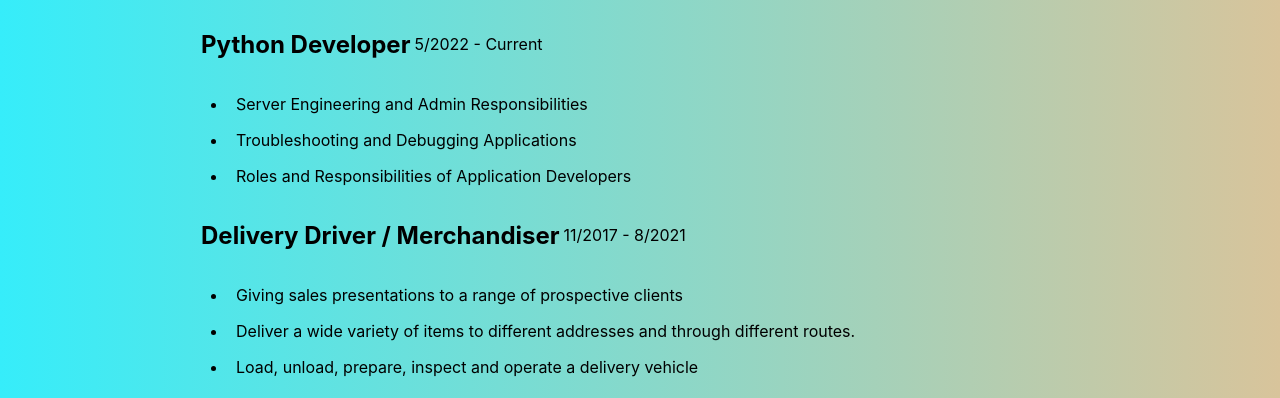
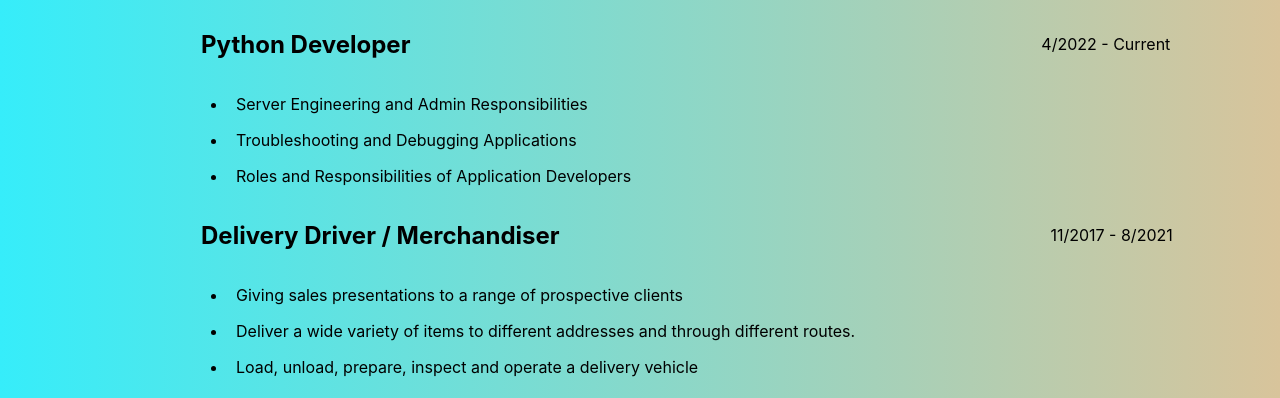
Before and after one commit to rejordon93/myFirstWebsite, a plain HTML site: page index.html in a window 1280 px wide. Shown: the part 204-602 px from the top of the page. Drawn offline with Linux system fonts and the light colour scheme.

Commit message:
Update index.html

```diff
--- a/index.html
+++ b/index.html
@@ -4,6 +4,7 @@
     <meta charset="UTF-8" />
     <meta http-equiv="X-UA-Compatible" content="IE=edge" />
     <meta name="viewport" content="width=device-width, initial-scale=1.0" />
+    <link rel="icon" href="./img/favicon_io (1)/favicon.ico" />
     <link rel="stylesheet" href="./app.css" />
     <title>Personal Website</title>
   </head>
@@ -20,13 +21,12 @@
         <h2>Python Developer</h2>
       </div>
     </div>
-
     <hr />
     <h1><span>Work Experience</span></h1>
     <table>
       <tbody>
         <td><strong> Python Developer </strong></td>
-        <td class="right-td">5/2022 - Current</td>
+        <td class="pyBody">4/2022 - Current</td>
       </tbody>
     </table>
     <ul>
@@ -35,12 +35,12 @@
       <li>Roles and Responsibilities of Application Developers</li>
     </ul>
     <table>
-      <body>
+      <tbody>
         <td><strong>Delivery Driver / Merchandiser </strong></td>
-        <td class="right-td">11/2017 - 8/2021</td>
-      </body>
+        <td class="pyBodys">11/2017 - 8/2021</td>
+      </tbody>
     </table>
-    <ul>
+    <ul class="lower-ul">
       <li>Giving sales presentations to a range of prospective clients</li>
       <li>
         Deliver a wide variety of items to different addresses and through
```
